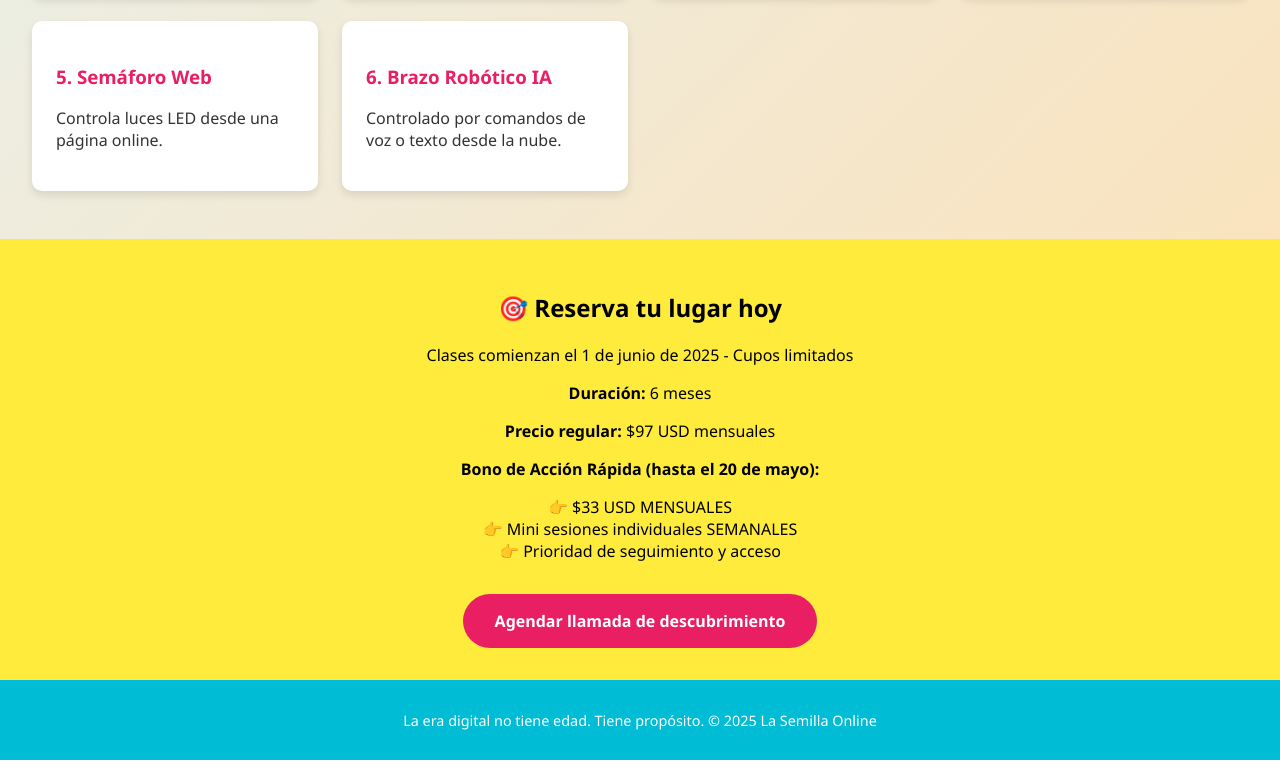
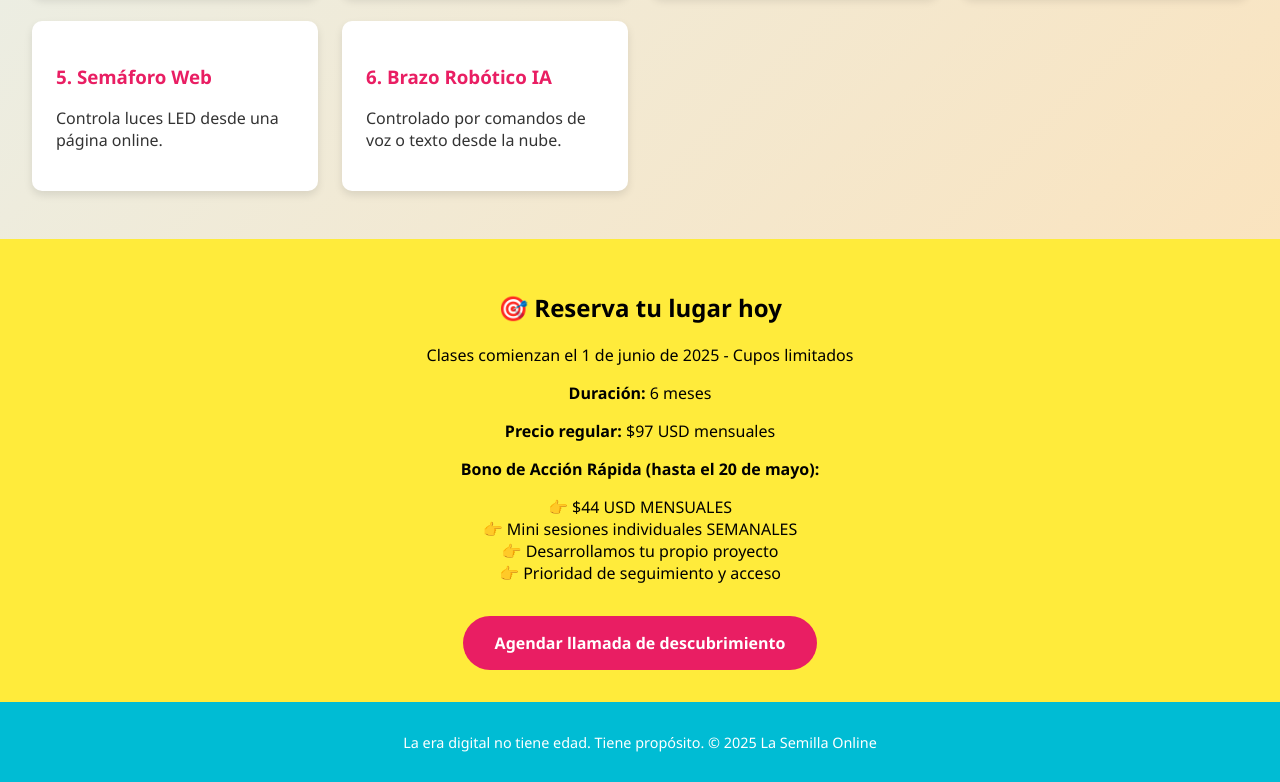
Before and after one commit to superheroesdigitales/D51, a plain HTML site: page index.html in a window 1280 px wide. Shown: the part 1186-1968 px from the top of the page. Before the commit the page ends 1946 px from the top, so only its background shows below. Drawn offline with Linux system fonts and the light colour scheme.

Commit message:
Update index.html

```diff
--- a/index.html
+++ b/index.html
@@ -123,8 +123,9 @@
     <p><strong>Precio regular:</strong> $97 USD mensuales</p>
     <p><strong>Bono de Acción Rápida (hasta el 20 de mayo):</strong></p>
     <ul style="list-style: none; padding: 0;">
-      <li>👉 $33 USD MENSUALES</li>
+      <li>👉 $44 USD MENSUALES</li>
       <li>👉 Mini sesiones individuales SEMANALES</li>
+      <li>👉 Desarrollamos tu propio proyecto</li>
       <li>👉 Prioridad de seguimiento y acceso</li>
     </ul>
     <a href="https://api.whatsapp.com/send?phone=5491166416777&text=solicito%20reunion" target="_blank">Agendar llamada de descubrimiento</a>
```
